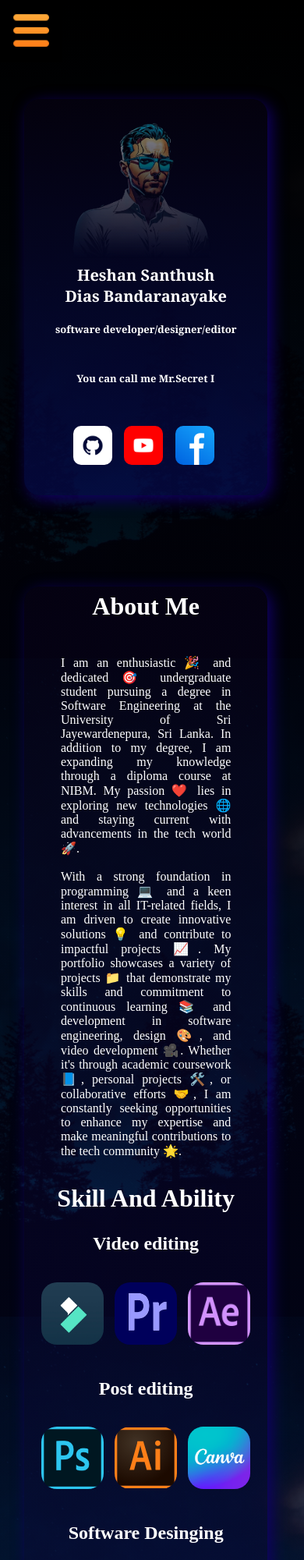
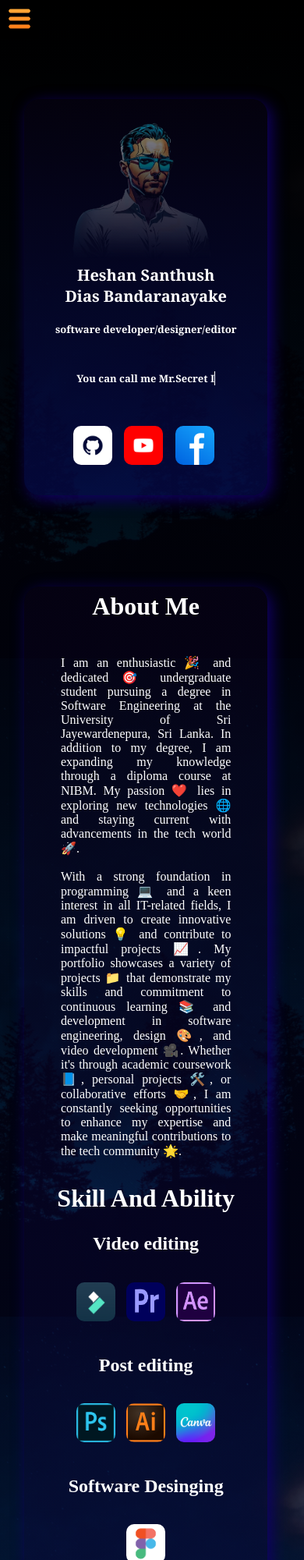
Before and after one commit to sunhesh12/PortPoliyo, a plain HTML site: page index.html in a window 390 px wide. Shown: the top 2000 px of the page at 78% size. Drawn offline with Linux system fonts and the light colour scheme; animation ran at ten frames a second; files whose address does not match are found by name.

Commit message:
new changers

```diff
--- a/style/style1000px.css
+++ b/style/style1000px.css
@@ -239,7 +239,7 @@
         margin: 0px;
         padding: 0px;
         border: 0px;
-        height: 100px;
+        height: 50px;
         width: 100%;
         padding-top: 20px;
         background-color: none;
@@ -268,14 +268,14 @@
     #toggleNav{
         background-color: rgb(0, 0, 0);
         border: none;
-        width: 80px;
-        height: 80px;
+        width: 50px;
+        height: 50px;
         z-index: 100px;
     }
 
     #toggleNav img{
         font-size: 40px;
-        width: 50px;
+        width: 30px;
         z-index: 100px;
 
 
@@ -328,4 +328,10 @@
     .before-last-link{
         width: 100%;
     }
+
+    .skill-ability-div p img{
+        width: 50px;
+        height: 50px;
+        border-radius: 10px;
+    }
   }
```
